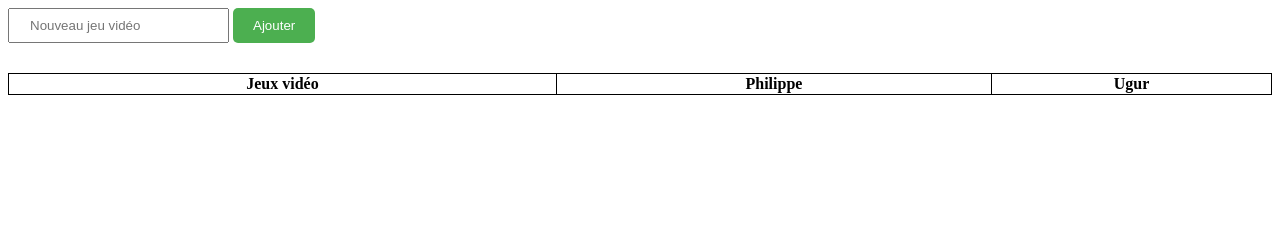
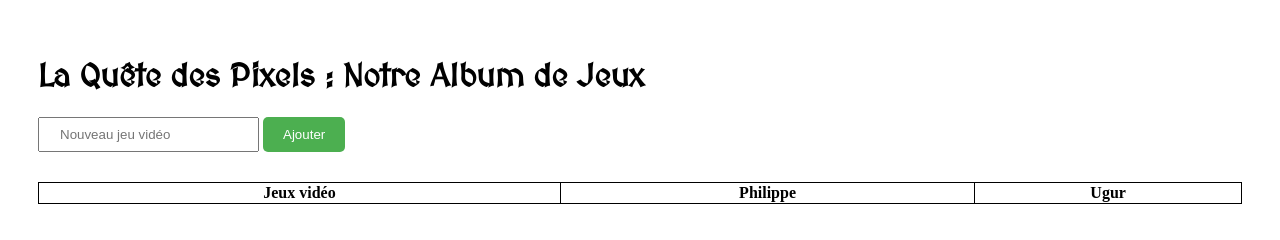
Before and after one commit to SabrinaMouginot/La-Qu-te-des-Pixels-Notre-Album-de-Jeux, a plain HTML site: page index.html in a window 1280 px wide. Drawn offline with Linux system fonts and the light colour scheme.

Commit message:
police d ecriture

```diff
--- a/index.html
+++ b/index.html
@@ -6,9 +6,15 @@
     <meta name="viewport" content="width=device-width, initial-scale=1.0">
     <title>La Quête des Pixels : Notre Album de Jeux</title>
     <link rel="stylesheet" href="style.css">
+    <!--PaperCSS: Framework CSS pour simplifier le prototypage-->
+    <!-- <link rel="stylesheet" href="https://unpkg.com/papercss@1.6.1/dist/paper.min.css"> -->
+    <link rel="preconnect" href="https://fonts.googleapis.com">
+    <link rel="preconnect" href="https://fonts.gstatic.com" crossorigin>
+    <link href="https://fonts.googleapis.com/css2?family=MedievalSharp&display=swap" rel="stylesheet">
 </head>
 
 <body>
+    <h1>La Quête des Pixels : Notre Album de Jeux</h1>
     <div>
         <input type="text" id="newGameInput" placeholder="Nouveau jeu vidéo">
         <button onclick="addNewGame()">Ajouter</button>
--- a/style.css
+++ b/style.css
@@ -1,3 +1,20 @@
+/* .medievalsharp-regular {
+    font-family: "MedievalSharp", cursive;
+    font-weight: 400;
+    font-style: normal;
+  } */
+
+body {
+    padding: 30px;
+}
+
+h1 {
+    font-family: "MedievalSharp", cursive;
+    font-weight: 800;
+    font-style: normal;
+    /* display: flex;
+    justify-content:center; */
+}
 table {
     border-collapse: collapse;
     width: 100%;
```
